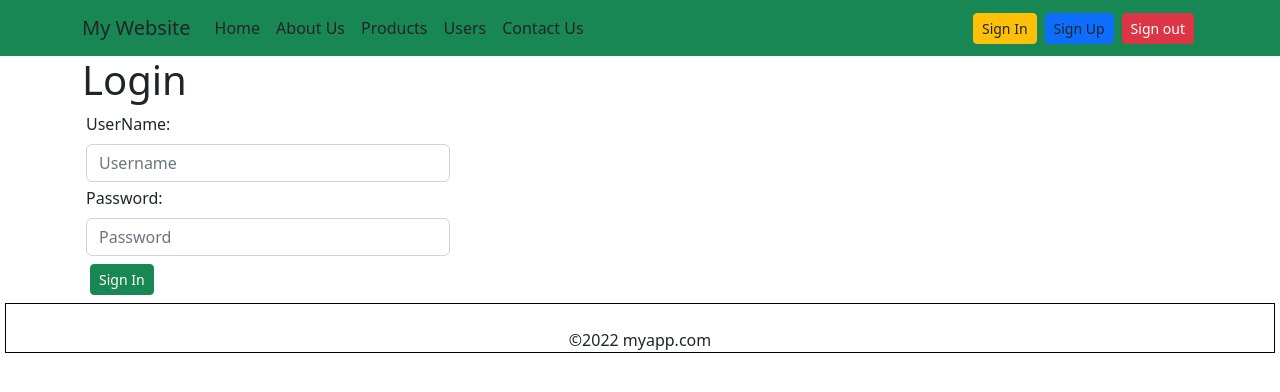
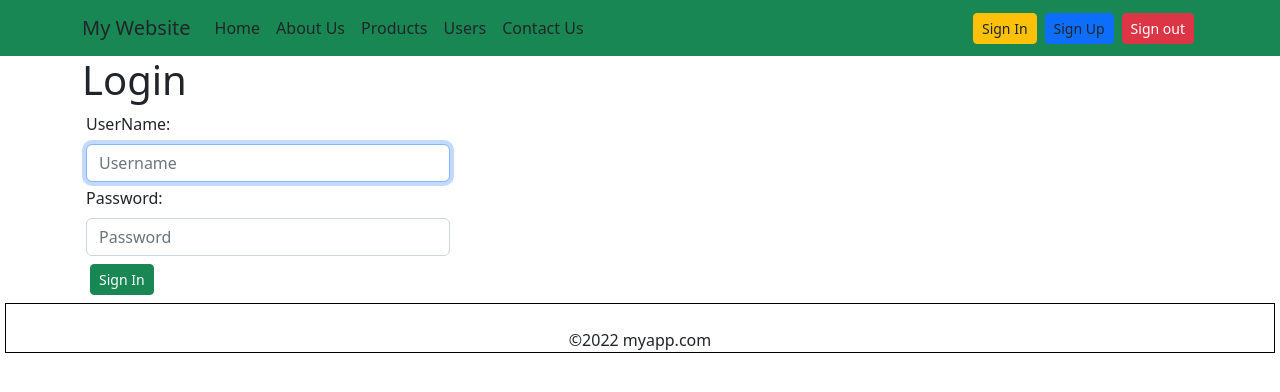
Before and after one commit to Afzalalearner/myFirstReactApp, a React (Create React App) app: page /signin in a window 1280 px wide. Shown: the top 392 px of the page. Built offline with nearby package versions, Linux system fonts and the light colour scheme.

Commit message:
useRef Hook Added

```diff
--- a/src/auth/Signin.js
+++ b/src/auth/Signin.js
@@ -1,5 +1,5 @@
 import axios from 'axios'
-import React, { useState } from 'react'
+import React, { useState ,useRef, useEffect} from 'react'
 import ShouldRender from './../utils/ShouldRender'
 import { useNavigate } from 'react-router-dom'
 
@@ -13,6 +13,11 @@ const Signin=()=>{
     const [hasError,setError]=useState(false)
 
     const navigate=useNavigate()
+    const usernameRef=useRef()
+
+    useEffect(()=>{
+        usernameRef.current.focus()
+    })
 
     const onSignin=async (evt)=>{
         try{
@@ -56,7 +61,7 @@ const Signin=()=>{
         <form onSubmit={onSignin}>
             <div className='m-1'>
                 <label for="userName" className='form-label'>UserName:  </label>
-                <input type="text" onChange={onInputChange} name="userName" id="userName" placeholder="Username" className='form-control'/>
+                <input type="text" ref={usernameRef} onChange={onInputChange} name="userName" id="userName" placeholder="Username" className='form-control'/>
             </div>
             <div className='m-1'>
                 <label for="password" className='form-label'>Password:  </label>
```
